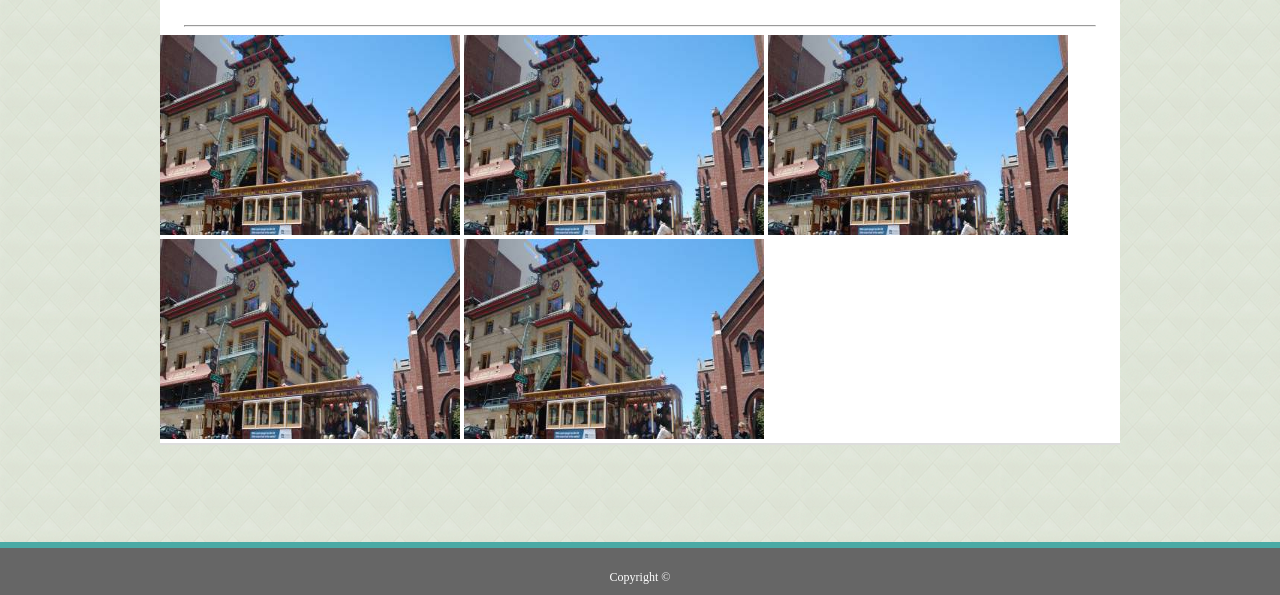
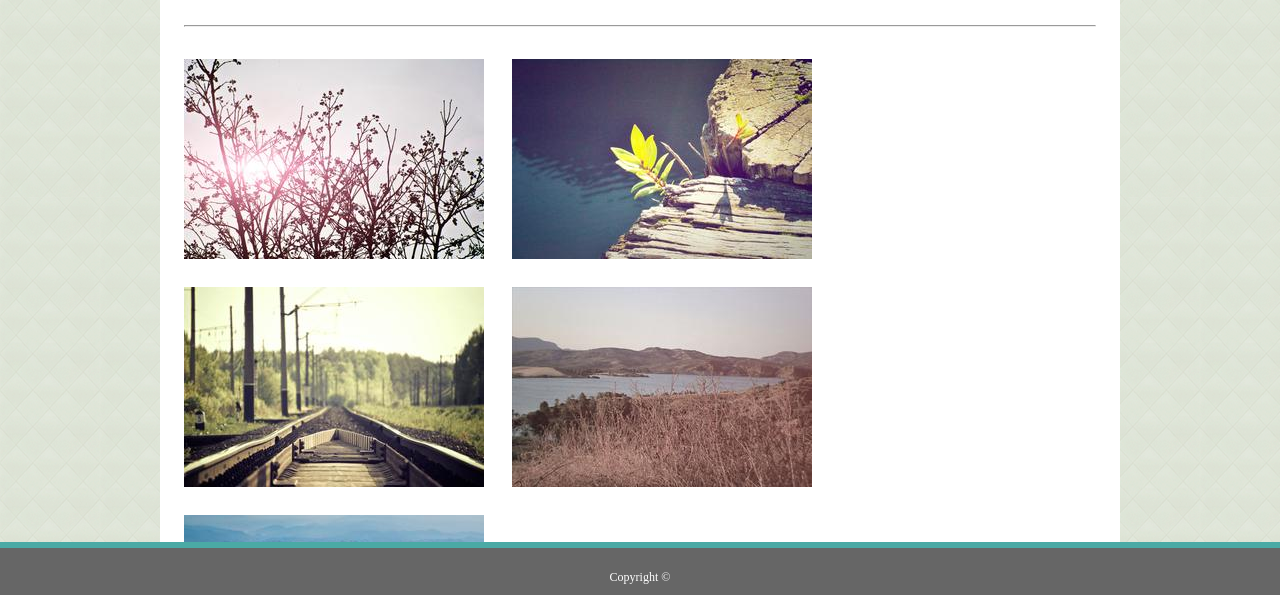
Before and after one commit to KingsOfDeLeon/Basic-Portfolio, a plain HTML site: page portfolio.html in a window 1280 px wide. Shown: the part 203-798 px from the top of the page. Drawn offline with Linux system fonts and the light colour scheme.

Commit message:
finished portfolio.html

```diff
--- a/assets/css/style.css
+++ b/assets/css/style.css
@@ -75,6 +75,22 @@ hr {
     padding-left: 24px;
 }
 
+.portImage{
+    padding-top: 24px;
+    padding-left: 24px;
+}
+
+.portImageBottom{
+   padding-bottom: 50px;
+}
+
+/* .portImageDescription{
+    z-index: -1;
+    width: auto;
+    background: #4aaaa5;
+    line-height: 15px;
+} */
+
 .bodyText {
     color: #777777;
     font-family: 'Arial', 'Helvetica Neue', Helvetica, sans-serif;
--- a/portfolio.html
+++ b/portfolio.html
@@ -25,11 +25,11 @@
         <section class="main">
             <h2 ID="aboutMe">Portfolio</h2>
             <hr>
-            <img src="./assets/images/placeHoldImage.jfif" alt="place Holder Image 1" height="200" width="300">
-            <img src="./assets/images/placeHoldImage.jfif" alt="place Holder Image 2" height="200" width="300">
-            <img src="./assets/images/placeHoldImage.jfif" alt="place Holder Image 3" height="200" width="300">
-            <img src="./assets/images/placeHoldImage.jfif" alt="place Holder Image 4" height="200" width="300">
-            <img src="./assets/images/placeHoldImage.jfif" alt="place Holder Image 5" height="200" width="300">
+            <a href= "#"> <img class = "portImage" src="./assets/images/stock1.jpg" alt="place Holder Image 1" height="200" width="300"></a>
+            <a href= "#"> <img class = "portImage" src="./assets/images/stock2.jpg" alt="place Holder Image 2" height="200" width="300"></a>
+            <a href= "#"> <img class = "portImage" src="./assets/images/stock3.jpg" alt="place Holder Image 3" height="200" width="300"></a>
+            <a href= "#"> <img class = "portImage" src="./assets/images/stock4.jpg" alt="place Holder Image 4" height="200" width="300"></a>
+            <a href= "#"> <img class = "portImage portImageBottom" src="./assets/images/stock5.jpg" alt="place Holder Image 5" height="200" width="300"></a>
         </section>
     </div>
 </body>
```
Also changed, not shown: assets/images/stock1.jpg (added), assets/images/stock2.jpg (added), assets/images/stock3.jpg (added), assets/images/stock4.jpg (added), assets/images/stock5.jpg (added).
